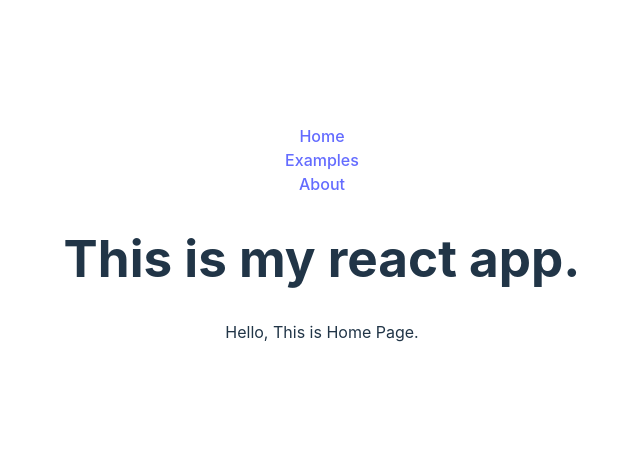
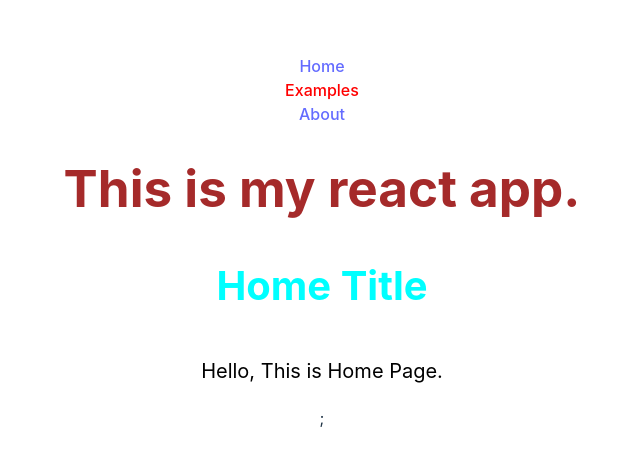
Before and after one commit to harinakhati/webdevelopmentwith-reactjs, a React (Vite) app in the folder todo/: page / in a window 1280 px wide. Shown: the part 158-624 px from the top of the page, without its empty margins (318-958 px from the left). Built offline with nearby package versions, Linux system fonts and the light colour scheme.

Commit message:
todo/src/App.jsx todo/src/component/Home.jsx todo/src/component/Home.modules.css

```diff
--- a/todo/src/App.jsx
+++ b/todo/src/App.jsx
@@ -18,11 +18,11 @@ function App() {
     <nav>
       <Link to="/">Home</Link>
       <br />
-      <Link to="/examples">Examples</Link>
+      <Link style={{color: "red"}}to="/examples">Examples</Link>
       <br />
       <Link to="/about">About</Link>
       </nav>
-      <h1>This is my react app.</h1>
+      <h1 style={{color: "Brown" }}>This is my react app.</h1>
       <Routes>
         <Route path="/" exact Component={Home}></Route>
         <Route path="/about" Component={About}></Route>
--- a/todo/src/component/Home.jsx
+++ b/todo/src/component/Home.jsx
@@ -1,4 +1,10 @@
+import "./Home.modules.css"
 const Home=()=>{
-    return<p>Hello, This is Home Page.</p>;
+    return(
+        <div>
+        <h3 className="title">Home Title</h3>
+        <p className="text" style={{color:"black"}}>Hello, This is Home Page.</p>;
+        </div>
+    );
 };
 export default Home;
--- /dev/null
+++ b/todo/src/component/Home.modules.css
@@ -0,0 +1,9 @@
+/*styling the Home Page*/
+.title{
+    color:aqua;
+    font-size: 40px;
+}
+.text{
+    color: rgb(41, 41, 173);
+    font-size: 20px;
+}
```
